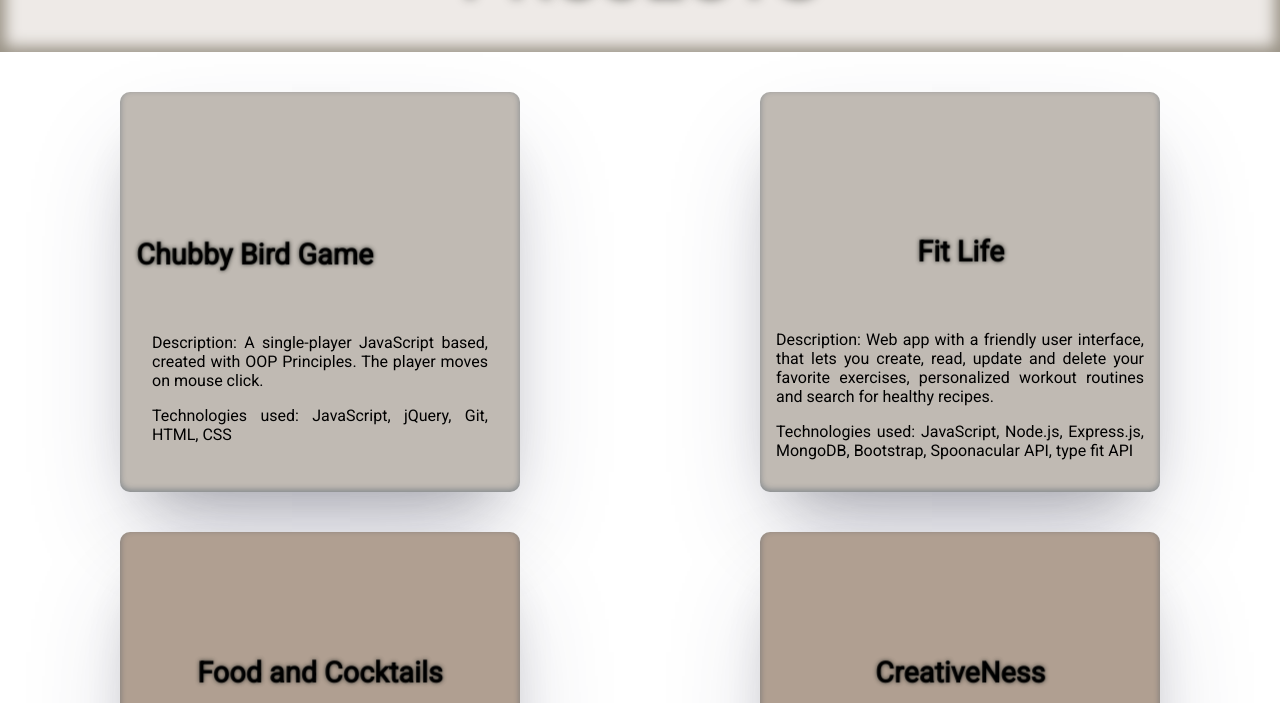
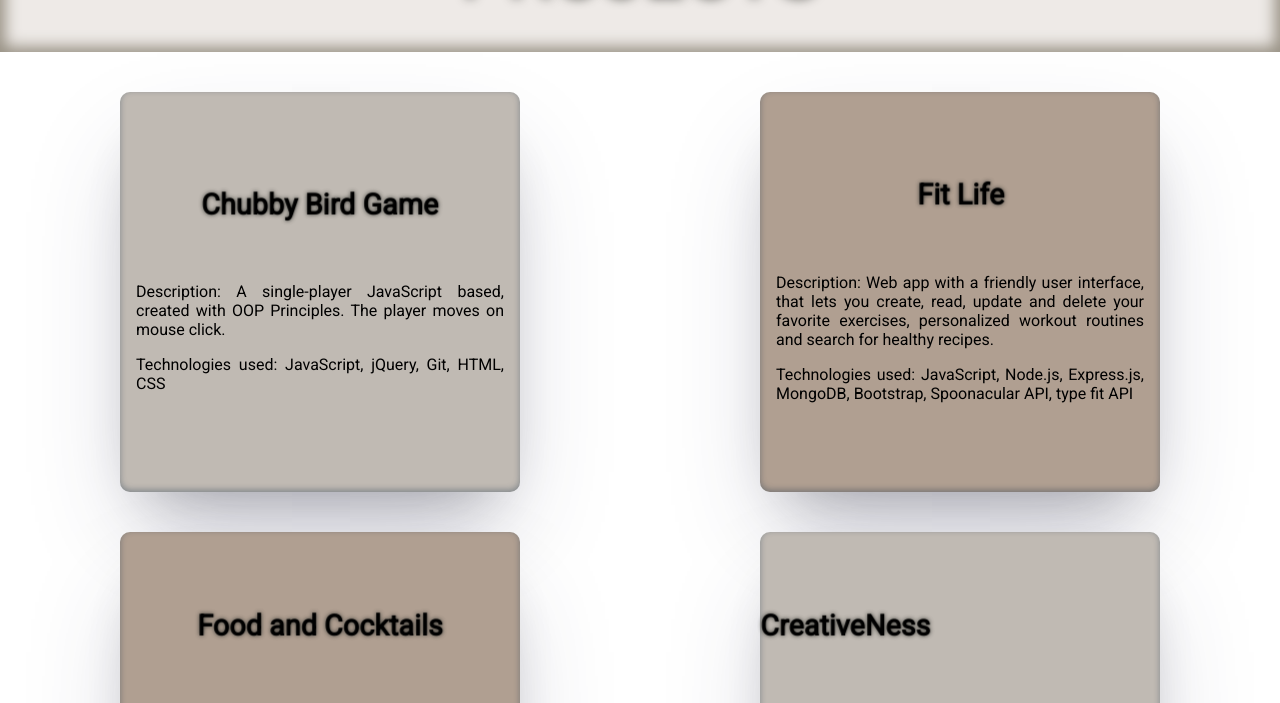
Before and after one commit to idakroniczaja/myPortfolio, a React (Create React App) app: page / in a window 1280 px wide. Shown: the part 1628-2331 px from the top of the page. Built offline with nearby package versions, Linux system fonts and the light colour scheme; a web font is replaced by a local one.

Commit message:
links to projects part 1

```diff
--- a/src/components/Projects.css
+++ b/src/components/Projects.css
@@ -7,6 +7,7 @@
     flex-wrap: wrap;
     justify-content: space-around;
     padding-top: 5vh;
+    align-items: center;
 
 }
 
@@ -28,8 +29,8 @@
     margin: 0 3vh 5vh;
     display: flex;
     flex-direction: column;
-    align-items: center;
-    justify-content: flex-end;
+    /* align-items: center; */
+    justify-content: center;
     box-shadow: rgba(50, 50, 93, 0.25) 0px 50px 100px -20px, rgba(0, 0, 0, 0.3) 0px 30px 60px -30px, rgba(10, 37, 64, 0.35) 0px -2px 6px 0px inset;
     transition: all 0.5s ease-in-out;
     background-position: center;
--- a/src/components/Projects.js
+++ b/src/components/Projects.js
@@ -9,19 +9,19 @@ export default function Projects({projectsRef,dataAos}) {
         <section data-aos={dataAos} ref={projectsRef} id='projects' className='container'>
              <h2>Projects</h2>
             <article>
-            <a href='https://idakroniczaja.github.io/Game/' target="_blank" className='singe-project' >
-                  <div id='bird' >
+            <a href='https://idakroniczaja.github.io/Game/' target="_blank" className='singe-project' id='bird' >
+
                 <h3>Chubby Bird Game</h3>
                 <div>
                     <p><span>Description: </span>A single-player JavaScript based, created with OOP Principles. The player moves on mouse click.</p>
                     <p><span>Technologies used:</span> JavaScript, jQuery, Git, HTML, CSS</p>
                 </div>
 
-            </div>
+
             </a>
 
+            <a href='https://idakroniczaja.github.io/Game/' target="_blank" className='singe-project' id='fit-life' >
 
-            <div className='singe-project' id='fit-life'>
                 <h3>Fit Life</h3>
                 <div>
                     <p><span>Description: </span>Web app with a friendly user interface, that lets you create, read, update and delete your
@@ -31,9 +31,10 @@ fit API</p>
                 </div>
 
 
-            </div>
 
-            <div className='singe-project' id='food-and-cocktails'>
+            </a>
+            <a href='https://idakroniczaja.github.io/Game/' target="_blank" className='singe-project' id='food-and-cocktails'  >
+
                 <h3>Food and Cocktails</h3>
                 <div>
                     <p><span>Description: </span>Search for your favorite food and cocktails recipe at once. You can find different recipes for
@@ -42,8 +43,8 @@ your favorite food, and pair it with cocktails you want to make.</p>
 API, thecocktaildb API</p>
                 </div>
 
-            </div>
 
+            </a>
 
             <div className='singe-project' id='creativeNess'>
                 <h3>CreativeNess</h3>
```
